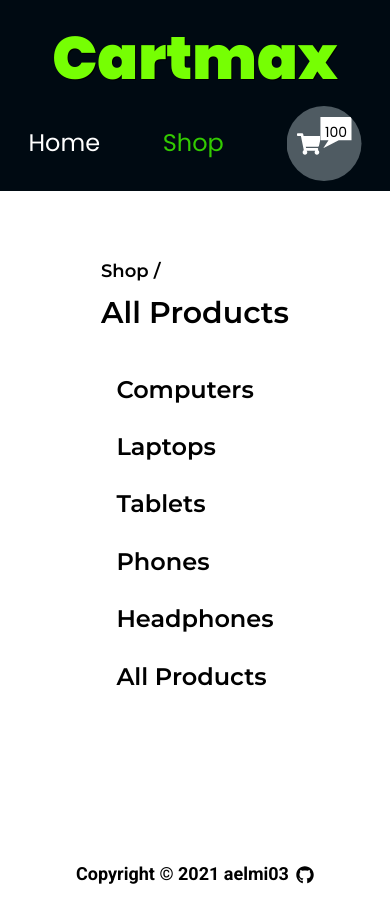
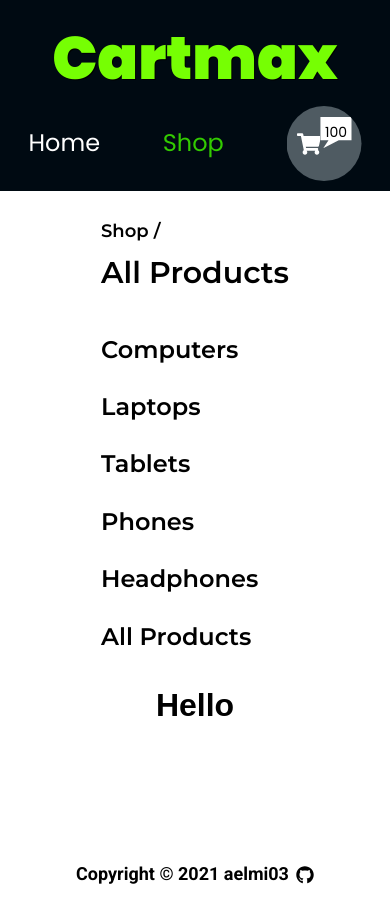
Before and after one commit to aelmi03/shopping-cart, a React (Create React App) app: page /shop in a window 390 px wide. Built offline with nearby package versions, Linux system fonts and the light colour scheme.

Commit message:
added some effects to my ShopSideBar component, and some media queries as well, and added some media queries to my Shop component

```diff
--- a/src/components/Shop/Shop.js
+++ b/src/components/Shop/Shop.js
@@ -5,6 +5,7 @@ const Shop = () => {
   return (
     <ShopWrapper>
       <ShopSideBar />
+      <h1>Hello</h1>
     </ShopWrapper>
   );
 };
@@ -14,7 +15,15 @@ const ShopWrapper = styled.div`
   flex-flow: column nowrap;
   gap: 3rem;
   width: 100%;
-  margin-top: 7rem;
+  padding: 3rem;
+  align-items: center;
+  flex-grow: 1;
+
+  @media (min-width: 768px) {
+    flex-flow: row nowrap;
+    justify-content: flex-start;
+    align-items: flex-start;
+  }
 `;
 
 export default Shop;
--- a/src/components/Shop/ShopSideBar.js
+++ b/src/components/Shop/ShopSideBar.js
@@ -24,7 +24,7 @@ const ShopWrapper = styled.div`
   flex-flow: column nowrap;
   gap: 4rem;
   justify-content: center;
-  align-items: center;
+  align-items: flex-start;
 `;
 const ShopHeading = styled.div`
   display: flex;
@@ -35,12 +35,18 @@ const ShopHeading = styled.div`
 const ShopTitle = styled.h3`
   font-size: 1.8rem;
   font-family: "Montserrat", sans-serif;
+  @media (min-width: 768px) {
+    font-size: 2.5rem;
+  }
 `;
 
 const ShopCategory = styled.h2`
   font-size: 3rem;
   font-family: "Montserrat", sans-serif;
   font-weight: bold;
+  @media (min-width: 768px) {
+    font-size: 3.8rem;
+  }
 `;
 
 const ShopCategories = styled.ul`
@@ -54,6 +60,33 @@ const Category = styled.li`
   font-family: "Montserrat", sans-serif;
   font-weight: bold;
   font-size: 2.4rem;
+  transition: all 0.4s ease-in-out;
+  position: relative;
+  &:hover {
+    transform: scale(1.2);
+    color: ${({ theme }) => theme.colors.secondaryDark};
+    cursor: pointer;
+  }
+  &:before {
+    content: "";
+    position: absolute;
+    bottom: 0;
+    width: 100%;
+    z-index: 10;
+    margin-bottom: 4px;
+    height: 8px;
+    transform-origin: left;
+    background-color: ${({ theme }) => theme.colors.neutral};
+    opacity: 0.3;
+    transition: transform 0.4s ease-in-out;
+    transform: scaleX(0);
+  }
+  &:hover::before {
+    transform: scaleX(1);
+  }
+  @media (min-width: 768px) {
+    font-size: 2.5rem;
+  }
 `;
 
 export default ShopSideBar;
```
